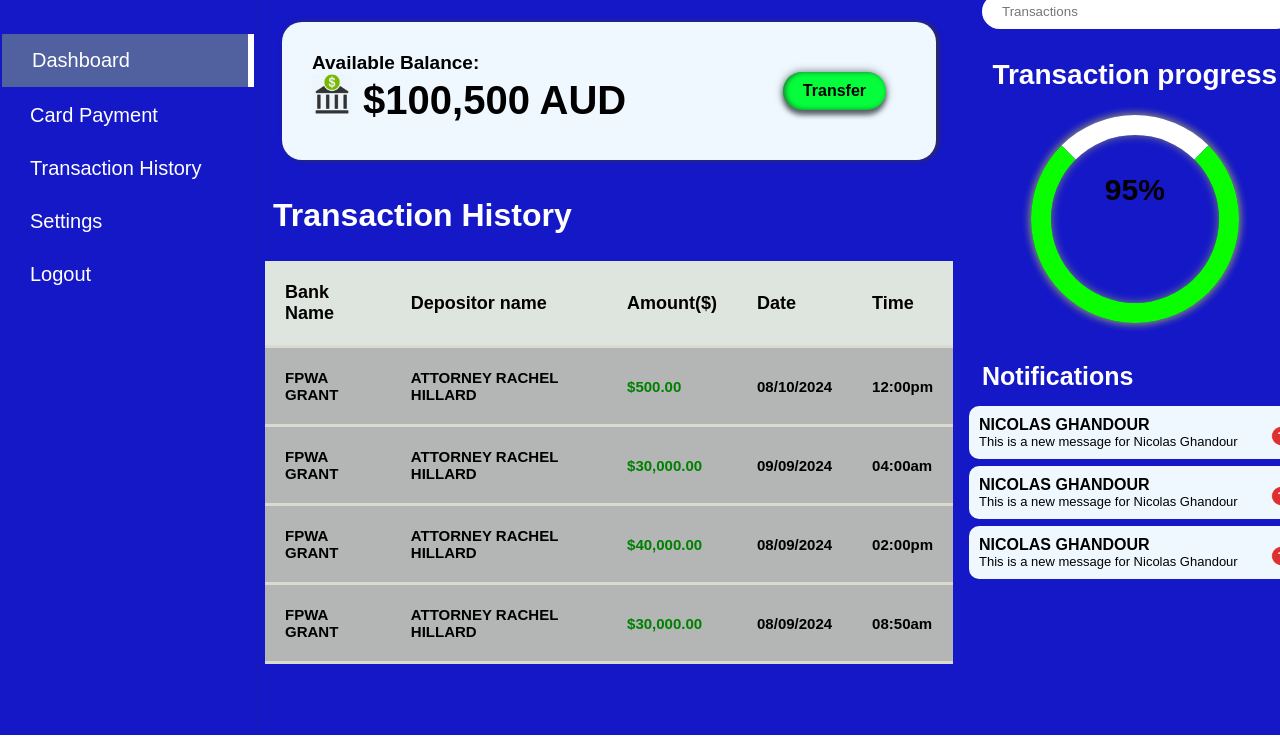
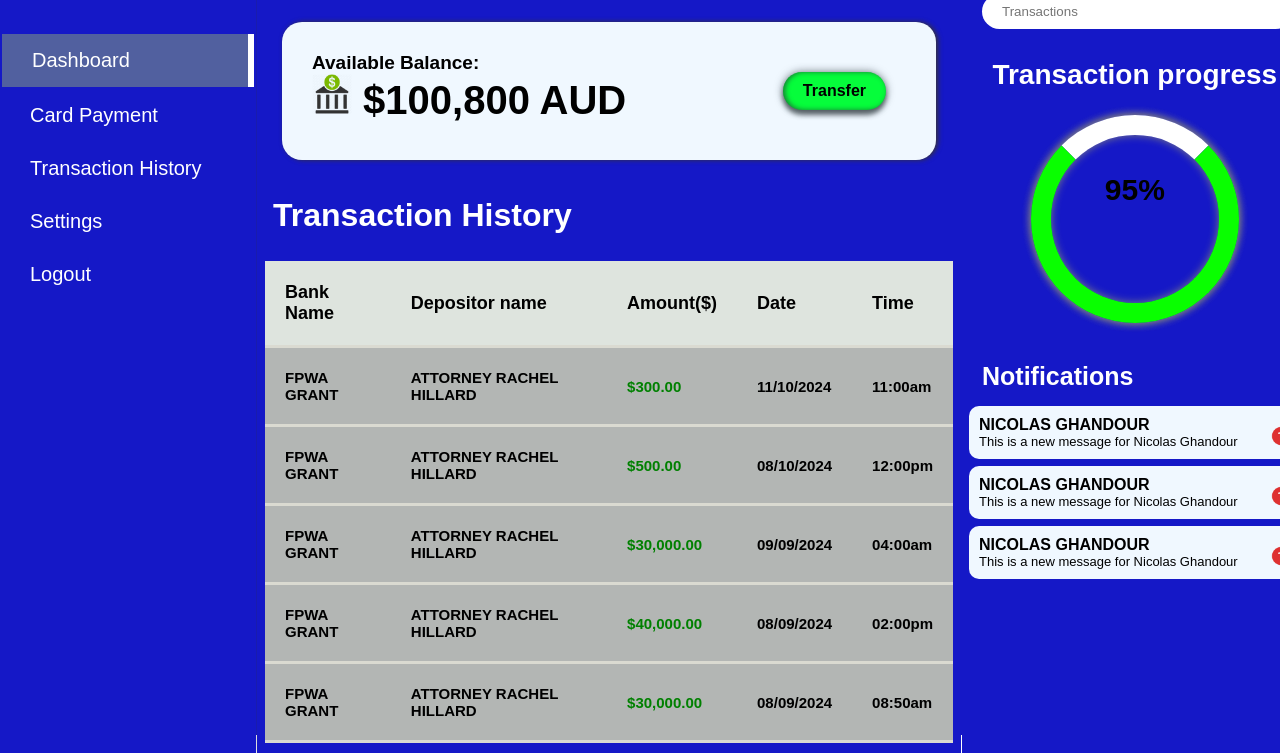
Before and after one commit to Anderson-Laura/Robert-Cap, a plain HTML site: page main.html in a window 1280 px wide. Shown: the part 65-818 px from the top of the page. Drawn offline with Linux system fonts and the light colour scheme.

Commit message:
new commit

```diff
--- a/main.html
+++ b/main.html
@@ -37,7 +37,7 @@
             <div class="second-content">
                 <div class="notes">
                     <h3><b>Available Balance:</b></h3>
-                    <h1><img src="bank-icon-5983.png" alt="bank icon" width="40px"> $100,500 AUD</h1>
+                    <h1><img src="bank-icon-5983.png" alt="bank icon" width="40px"> $100,800 AUD</h1>
                 </div>
 
                 <div class="button">
@@ -47,7 +47,7 @@
             <div class="popup" id="popup">
                 <img src="error.png" alt="thick-mark" class="img">
                 <h2>Declined</h2>
-                <h6>HELLO NICOLAS GHANDOUR, YOU HAVE $300 LEFT TO DEPOSIT TO MAKE A PERFECT HISTORY</h6>
+                <h6>SORRY, YOUR ACCOUNT HAVE BEEN FROZEN AND NEEDS TO BE RECTIFIED AND VERIFIED.</h6>
                 <button type="button" onclick="closePopup()">OK</button>
             </div>
             <div class="third-content">
@@ -60,6 +60,13 @@
                             <th>Amount($)</th>
                             <th>Date</th>
                             <th>Time</th>
+                        </tr>
+                        <tr>
+                            <td>FPWA GRANT</td>
+                            <td>ATTORNEY RACHEL HILLARD</td>
+                            <td class="green">$300.00</span></td>
+                            <td>11/10/2024</td>
+                            <td>11:00am</td>
                         </tr>
                         <tr>
                             <td>FPWA GRANT</td>
```
